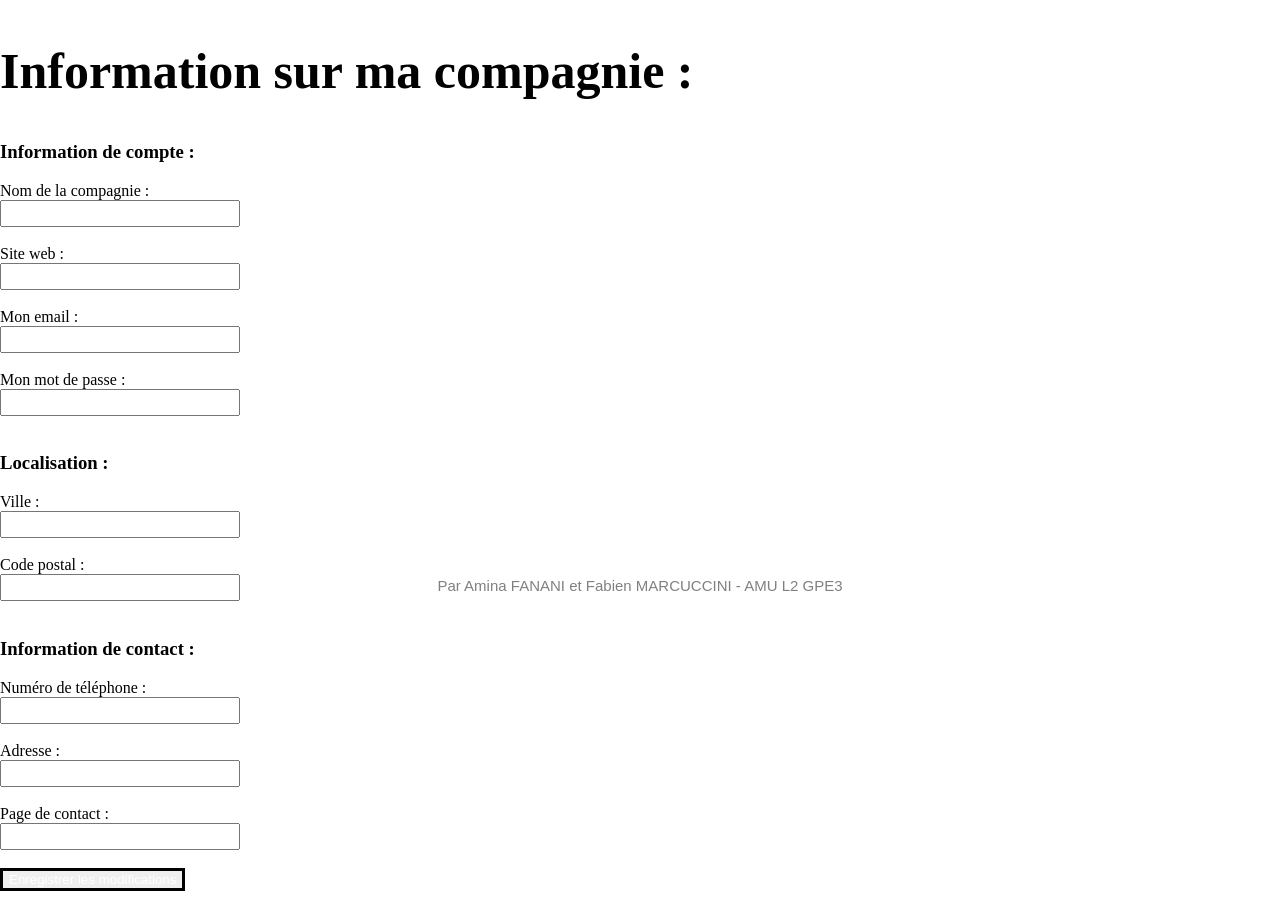
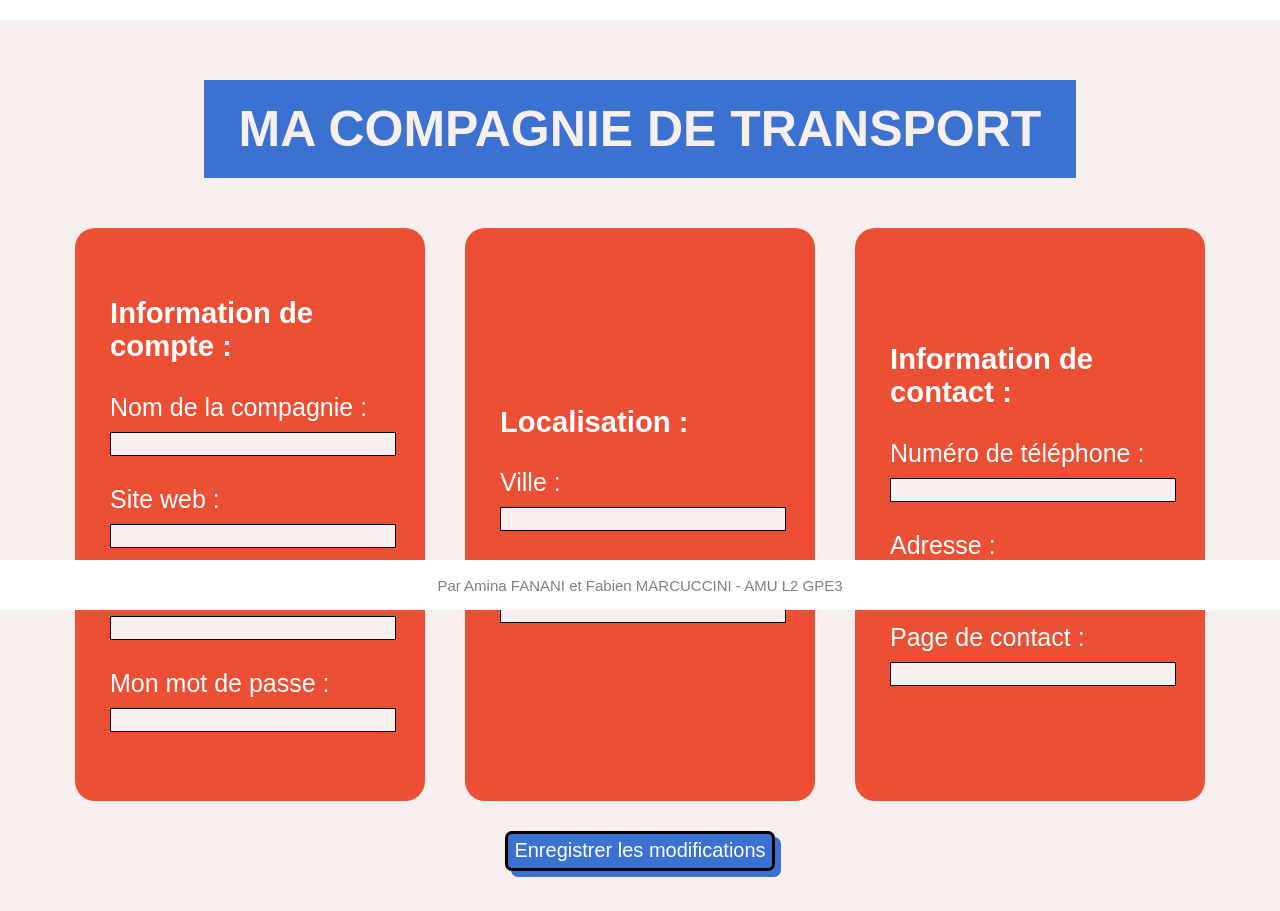
Before and after one commit to fabien-mrccc/univ-s4-web-project-transport_objet_perdu, a Flask app: page /ma-compagnie-de-transport in a window 1280 px wide. Shown: the part 190-1101 px from the top of the page. Run offline with Flask 3, Linux system fonts and the light colour scheme.

Commit message:
css update for ma_compagnie_de_transport

```diff
--- a/static/style.css
+++ b/static/style.css
@@ -52,6 +52,7 @@ footer {
     bottom: 0;
     left: 0;
     right: 0;
+    background-color: white;
 }
 
 /*########################
@@ -131,12 +132,12 @@ button:hover {
 .main-container {
     display: flex;
     flex-direction: column;
-    justify-content: space-around;
+    justify-content: space-between;
     align-items: center;
     font-family: Arial, Helvetica, sans-serif;
-    height: 60%;
     background-color: var(--brightred);
     padding: 30px;
+    margin-bottom: 50px;
 }
 
 .h2-container {
@@ -144,23 +145,42 @@ button:hover {
     flex-direction: column;
     justify-content: center;
     align-items: center;
-    height: 15%;
     background-color: var(--blue);
     padding: 0 15px 0 15px;
     color: var(--brightred);
+    margin: 30px;
 }
 
 h2 {
     font-size: 50px;
+    margin: 20px;
 }
 
 /*########################
 #      GENERAL FORM      #
 ########################*/
 
+.sub-form-container {
+    display: flex;
+}
+
+.sub-form {
+    padding: 40px 0 40px 0;
+    width: 350px;
+    display: flex;
+    flex-direction: column;
+    justify-content: center;
+    align-items: center;
+    border-radius: 20px;
+    background-color: var(--red);
+    color: white;
+    font-size: 25px;
+    margin: 20px;
+}
+
 .basic-form {
-    height: 75%;
-    width:350px;
+    padding: 40px 0 40px 0;
+    width: 350px;
     display: flex;
     flex-direction: column;
     justify-content: center;
@@ -171,11 +191,11 @@ h2 {
     font-size: 25px;
 }
 
-.basic-form form {
+.basic-form form, .sub-form div{
     width : 80%;
 }
 
-.basic-form input {
+.basic-form input, .sub-form input {
     margin-top: 10px;
     width : 100%;
     height: 20px;
--- a/templates/ma_compagnie_de_transport.html
+++ b/templates/ma_compagnie_de_transport.html
@@ -1,25 +1,39 @@
 {% include "header.html" %}
-    <div class="form-page company-page">
-        <h2>Information sur ma compagnie :</h2>
-        <div class="form company-form">
+
+    <div class="main-container">
+        <div class="h2-container">
+            <h2>MA COMPAGNIE DE TRANSPORT</h2>
+        </div>
             <form action="/ma-compagnie-de-transport" method="post">
+                <div class="sub-form-container">
+                    <div class="sub-form">
+                        <div>
+                            <h3>Information de compte :</h3>
 
-                <h3>Information de compte :</h3>
                             <label for="company_name">Nom de la compagnie :</label><br>
                             <input type="text" id="company_name" name="company_name"><br><br>
+
                             <label for="website">Site web :</label><br>
                             <input type="text" id="website" name="web"><br><br>
+
                             <label for="email">Mon email :</label><br>
                             <input type="text" id="email" name="email"><br><br>
+
                             <label for="password">Mon mot de passe :</label><br>
                             <input type="text" id="password" name="password"><br><br>
-
+                        </div>
+                    </div>
+                    <div class="sub-form">
+                        <div>
                             <h3>Localisation :</h3>
                             <label for="city">Ville :</label><br>
                             <input type="text" id="city" name="city"><br><br>
                             <label for="postal_code">Code postal :</label><br>
                             <input type="text" id="postal_code" name="postal_code"><br><br>
-
+                        </div>
+                    </div>
+                    <div class="sub-form">
+                        <div>
                             <h3>Information de contact :</h3>
                             <label for="phone_number">Numéro de téléphone :</label><br>
                             <input type="text" id="phone_number" name="phone_number"><br><br>
@@ -27,8 +41,12 @@
                             <input type="text" id="address" name="address"><br><br>
                             <label for="contact_page">Page de contact :</label><br>
                             <input type="text" id="contact_page" name="contact_page"><br><br>
-
-                <button class="form-button " id="recovery-form-button" type="submit">Enregistrer les modifications</button>
+                        </div>
+                    </div>
+                </div>
+                <div class="button-container">
+                    <button class="blue-button blue-box-shadow" id="myCompanyFormButton" type="submit">Enregistrer les modifications</button>
+                </div>
             </form>
         </div>
     </div>
```
Lines whose indentation alone changed are shown as unchanged.
